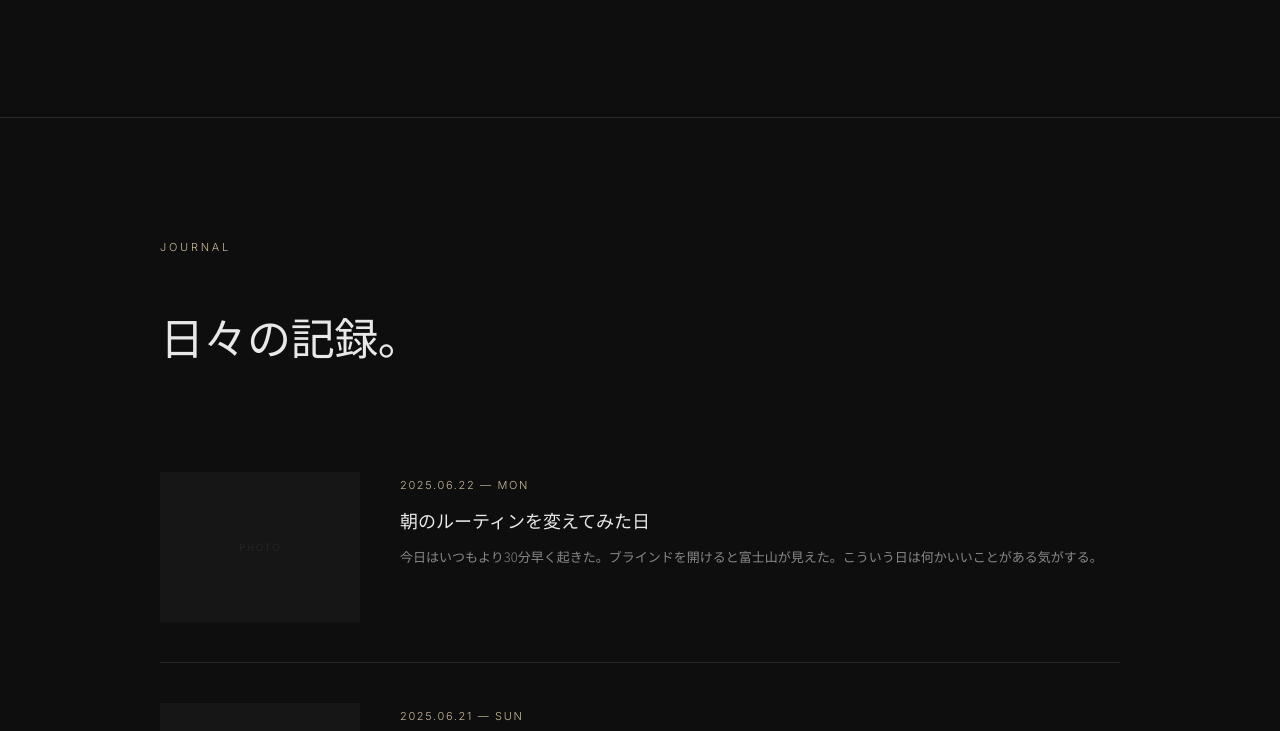
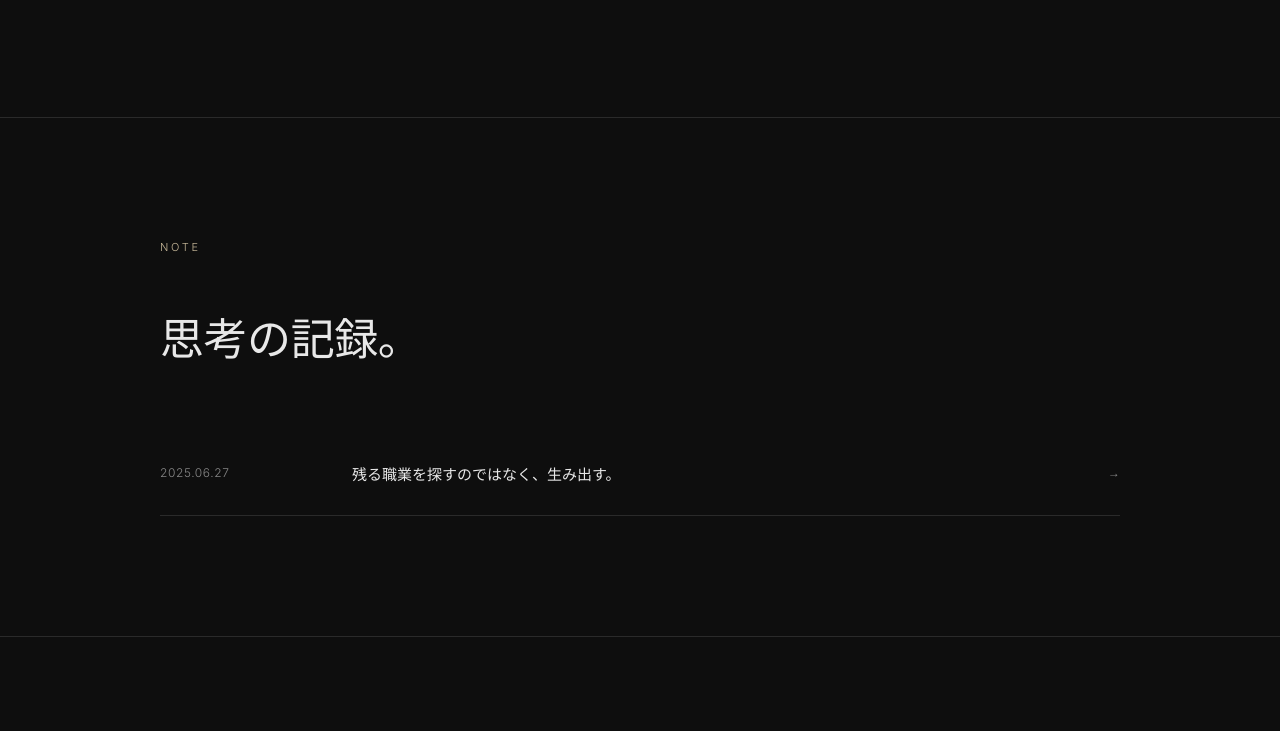
Before and after one commit to immersion-lab/immersion-lab, a plain HTML site: page index.html in a window 1280 px wide. Shown: the part 2069-2800 px from the top of the page. Drawn offline with Linux system fonts and the light colour scheme.

Commit message:
Add files via upload

```diff
--- a/index.html
+++ b/index.html
@@ -255,6 +255,46 @@
       text-transform: uppercase;
     }
 
+    /* NOTE */
+    #note .note-list {
+      margin-top: 64px;
+      display: flex;
+      flex-direction: column;
+      gap: 0;
+    }
+
+    .note-item {
+      display: grid;
+      grid-template-columns: 160px 1fr auto;
+      gap: 32px;
+      align-items: center;
+      padding: 28px 0;
+      border-bottom: 1px solid var(--border);
+      text-decoration: none;
+      color: inherit;
+      transition: opacity 0.2s;
+    }
+
+    .note-item:hover { opacity: 0.6; }
+
+    .note-date {
+      font-family: var(--font-en);
+      font-size: 12px;
+      color: var(--muted);
+      letter-spacing: 0.05em;
+    }
+
+    .note-title {
+      font-size: 15px;
+      font-weight: 400;
+    }
+
+    .note-arrow {
+      font-family: var(--font-en);
+      font-size: 12px;
+      color: var(--muted);
+    }
+
     /* JOURNAL PREVIEW */
     #journal .journal-preview-grid {
       margin-top: 64px;
@@ -500,6 +540,7 @@
     <ul class="nav-links">
       <li><a href="#about">About</a></li>
       <li><a href="#log">Latest</a></li>
+      <li><a href="#note">Note</a></li>
       <li><a href="#lab">Lab</a></li>
       <li><a href="#journal">Journal</a></li>
       <li><a href="#works">Works</a></li>
@@ -555,6 +596,21 @@
           <span class="log-date">2025.06.15</span>
           <span class="log-title">薪ストーブサウナ、今季の記録</span>
           <span class="log-tag">サウナ</span>
+        </a>
+      </div>
+    </div>
+  </section>
+
+  <!-- NOTE -->
+  <section id="note">
+    <div class="section-inner">
+      <p class="section-label">Note</p>
+      <h2 class="section-title">思考の記録。</h2>
+      <div class="note-list">
+        <a href="note-01.html" class="note-item">
+          <span class="note-date">2025.06.27</span>
+          <span class="note-title">残る職業を探すのではなく、生み出す。</span>
+          <span class="note-arrow">→</span>
         </a>
       </div>
     </div>
```
